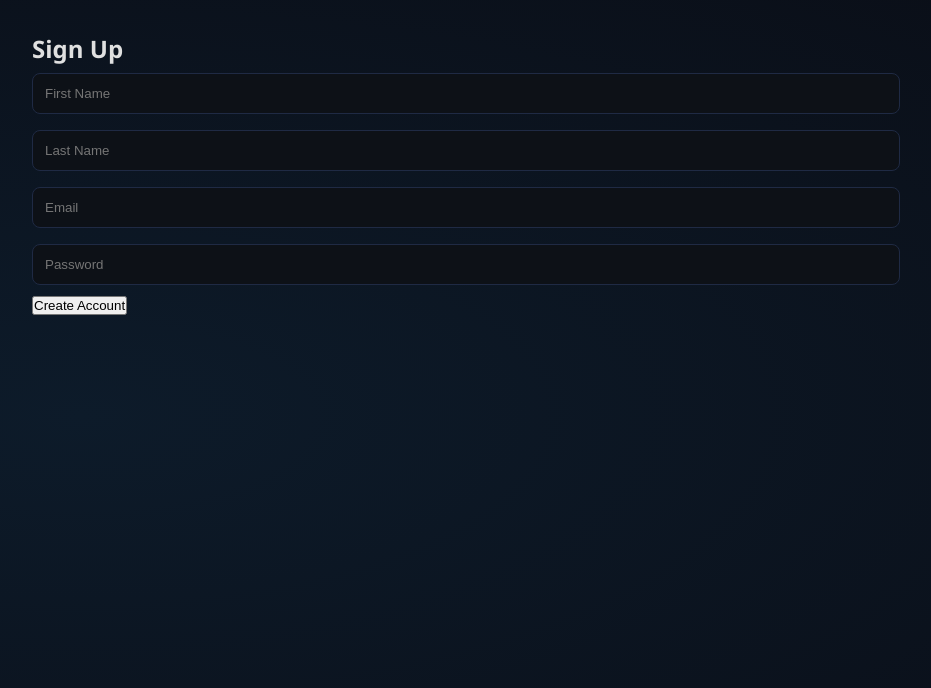
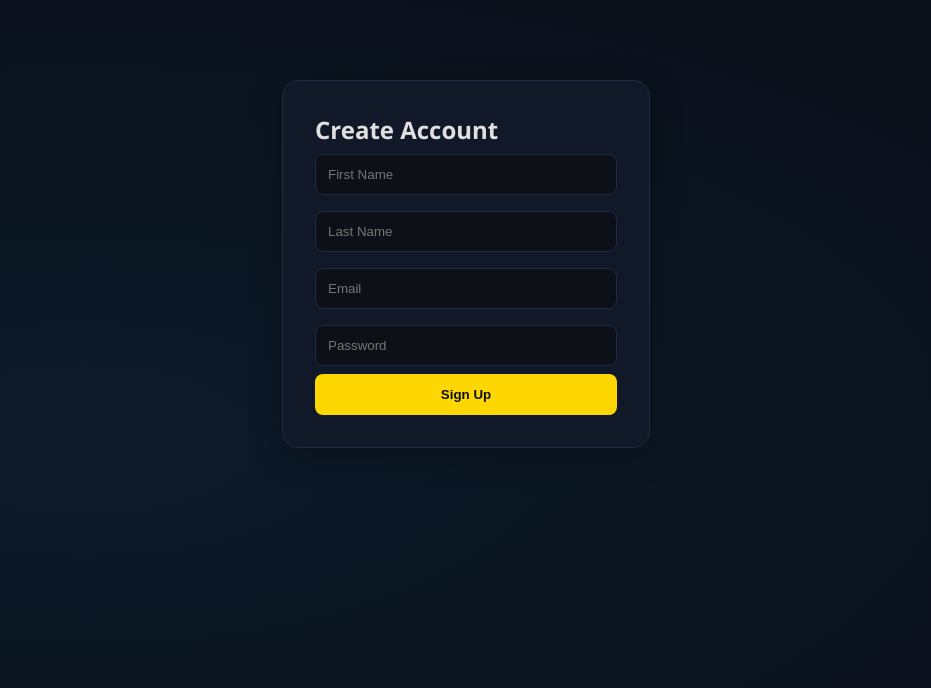
Before and after one commit to darkmoorltd-jpg/spectra_api, a FastAPI app: page /signup in a window 1280 px wide. Shown: the top 688 px of the page, without its empty margins (174-1105 px from the left). Before the commit the page ends 475 px from the top, so only its background shows below. Run offline with FastAPI, Linux system fonts and the light colour scheme.

Commit message:
Update signup page

```diff
--- a/templates/signup.html
+++ b/templates/signup.html
@@ -1,17 +1,19 @@
 
 <!DOCTYPE html>
 <html>
-<head><title>Sign Up</title><link rel="stylesheet" href="/static/style.css"></head>
+<head><title>Sign Up – SPECTRA</title><link rel="stylesheet" href="/static/style.css"></head>
 <body>
-    <div class="container">
-        <h2>Sign Up</h2>
-        <form action="/api/signup" method="post">
-            <input type="text" name="first_name" placeholder="First Name"><br>
-            <input type="text" name="last_name" placeholder="Last Name"><br>
-            <input type="email" name="email" placeholder="Email" required><br>
-            <input type="password" name="password" placeholder="Password" required><br>
-            <button type="submit">Create Account</button>
-        </form>
+    <div class="container" style="max-width:400px; margin-top:5rem;">
+        <div class="card">
+            <h2>Create Account</h2>
+            <form action="/api/signup" method="post">
+                <input type="text" name="first_name" placeholder="First Name">
+                <input type="text" name="last_name" placeholder="Last Name">
+                <input type="email" name="email" placeholder="Email" required>
+                <input type="password" name="password" placeholder="Password" required>
+                <button type="submit" class="btn" style="width:100%;">Sign Up</button>
+            </form>
+        </div>
     </div>
 </body>
 </html>
```
